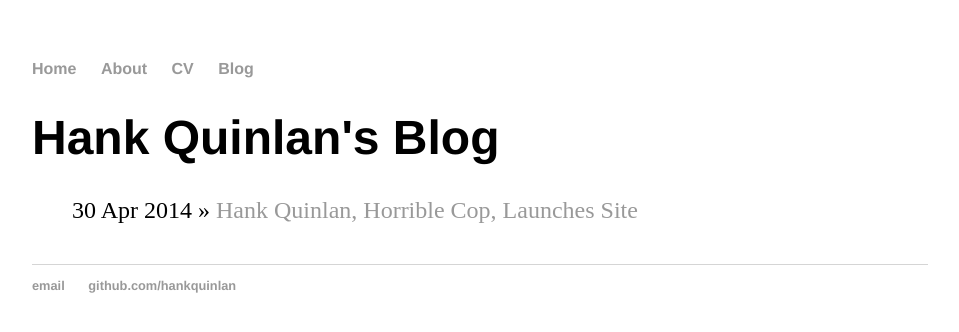
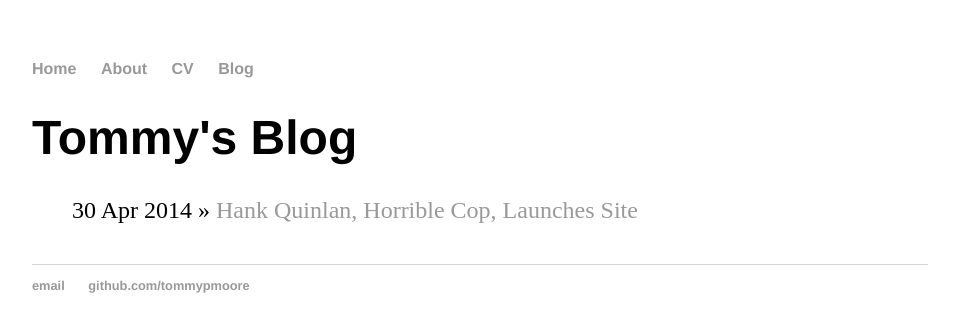
Before and after one commit to TommyPMoore/TommyPMoore.github.io, a Jekyll site: the page built from blog/index.html, in a window 1280 px wide. Shown: the top 332 px of the page, without its empty margins (160-1119 px from the left). Built offline with Jekyll 4.4.1, drawn with Linux system fonts in a browser that asks for light colours.

Commit message:
adding personal details

```diff
--- a/_config.yml
+++ b/_config.yml
@@ -1,2 +1,3 @@
 name: Tommy Moore
 markdown: kramdown
+permalink: /blog/:year/:month/:day/:title
--- a/_layouts/default.html
+++ b/_layouts/default.html
@@ -3,7 +3,7 @@
 		<head>
 			<title>{{ page.title }}</title>
 			<!-- link to main stylesheet -->
-			<link rel="stylesheet" type="text/css" href="/CSS/main.css">
+			<link rel="stylesheet" type="text/css" href="/css/main.css">
 		</head>
 		<body>
 			<nav>
@@ -22,7 +22,7 @@
 			<footer>
 	    		<ul>
 	        		<li><a href="mailto:tommypmoore@gmail.com">email</a></li>
-	        		<li><a href="https://github.com/tommypmoore">github.com/hankquinlan</a></li>
+	        		<li><a href="https://github.com/tommypmoore">github.com/tommypmoore</a></li>
 				</ul>
 			</footer>
 		</body>
--- a/blog/index.html
+++ b/blog/index.html
@@ -1,6 +1,6 @@
 ---
 layout: default
-title: Hank Quinlan's Blog
+title: Tommy's Blog
 ---
 	<h1>{{ page.title }}</h1>
 	<ul class="posts">
```
Also changed, not shown: about/index.html (added), cv/index.html (added).
